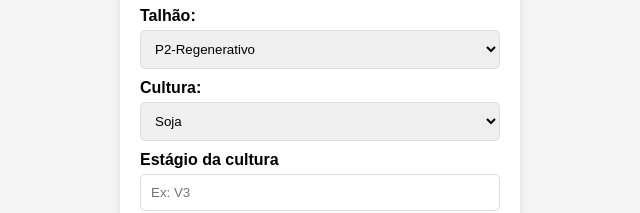
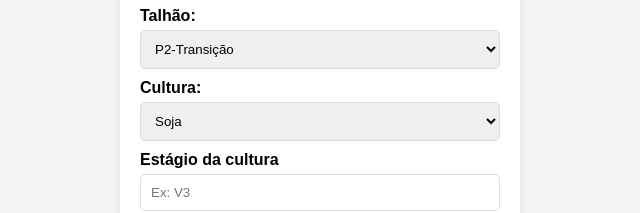
Before and after one commit to geagufscarls/OvosGEAG, a plain HTML site: page index.html in a window 1280 px wide. Shown: the part 183-396 px from the top of the page, 320-960 px from the left. Drawn offline with Linux system fonts and the light colour scheme.

Commit message:
Update index.html

```diff
--- a/index.html
+++ b/index.html
@@ -39,18 +39,10 @@
                 <div class="form-group">
                     <label for="talhao">Talhão:</label>
                     <select id="talhao">
-                        <option value="P2-Regenerativo">P2-Regenerativo</option>
-                        <option value="P3-A-Regenerativo">P3-A-Regenerativo</option>
-                        <option value="P3-B-Regenerativo">P3-B-Regenerativo</option>
-                        <option value="P1-A-Milho-Transição">P1-A-Milho-Transição</option>
-                        <option value="P1-B-Milho-Transição">P1-B-Milho-Transição</option>
-                        <option value="S1-Milho-Transição">S1-Milho-Transição</option>
-                        <option value="S2-Milho-Transição">S2-Milho-Transição</option>
-                        <option value="S2-Soja-Transição">S2-Soja-Transição</option>
-                        <option value="S3-Soja-Transição">S3-Soja-Transição</option>
-                        <option value="S4-A-Soja-Transição">S4-A-Soja-Transição</option>
-                        <option value="S4-B-Soja-Transição">S4-B-Soja-Transição</option>
-                        <option value="S5-Milho-Transição">S5-Milho-Transição</option>
+                    <option value="P2-Transição">P2-Transição</option>
+                        <option value="S8-Convencional">S8-Convencional</option>
+                        <option value="S4-B-Organico">S4-B-Organico</option>
+
                     </select>
                 </div>
                 <div class="form-group">
@@ -244,4 +236,5 @@ document.addEventListener('DOMContentLoaded', () => {
 });
 </script>
 </body>
+
 </html>
```
